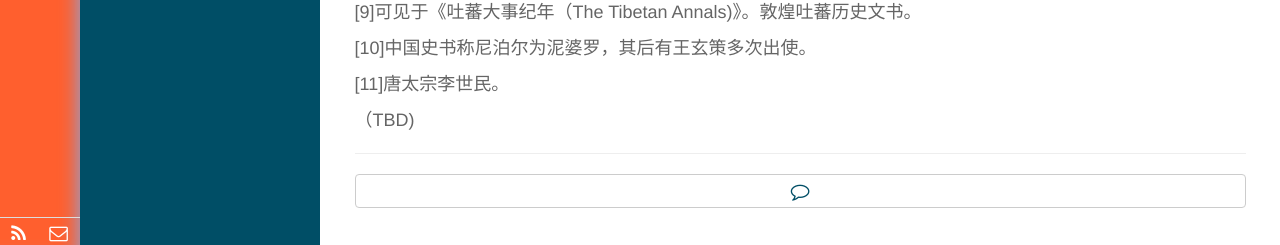
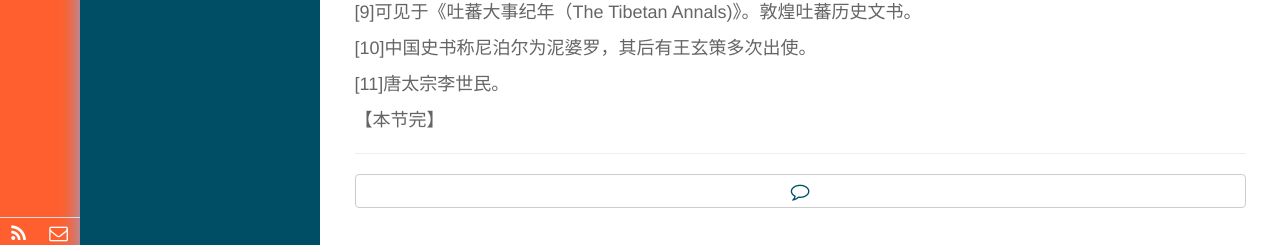
Before and after one commit to mathesse/mathesse.github.io, a Jekyll site: the page built from _posts/books/2017-01-02-notes-tibet-a-history-2.md, in a window 1280 px wide. Shown: the part 2209-2454 px from the top of the page. Built offline with Jekyll 4.4.1, drawn with Linux system fonts in a browser that asks for light colours.

Commit message:
Update 2017-01-02-notes-tibet-a-history-2.md

```diff
--- a/_posts/books/2017-01-02-notes-tibet-a-history-2.md
+++ b/_posts/books/2017-01-02-notes-tibet-a-history-2.md
@@ -76,4 +76,4 @@ description:
 
 [11]唐太宗李世民。
 
-（TBD)
+【本节完】
```
